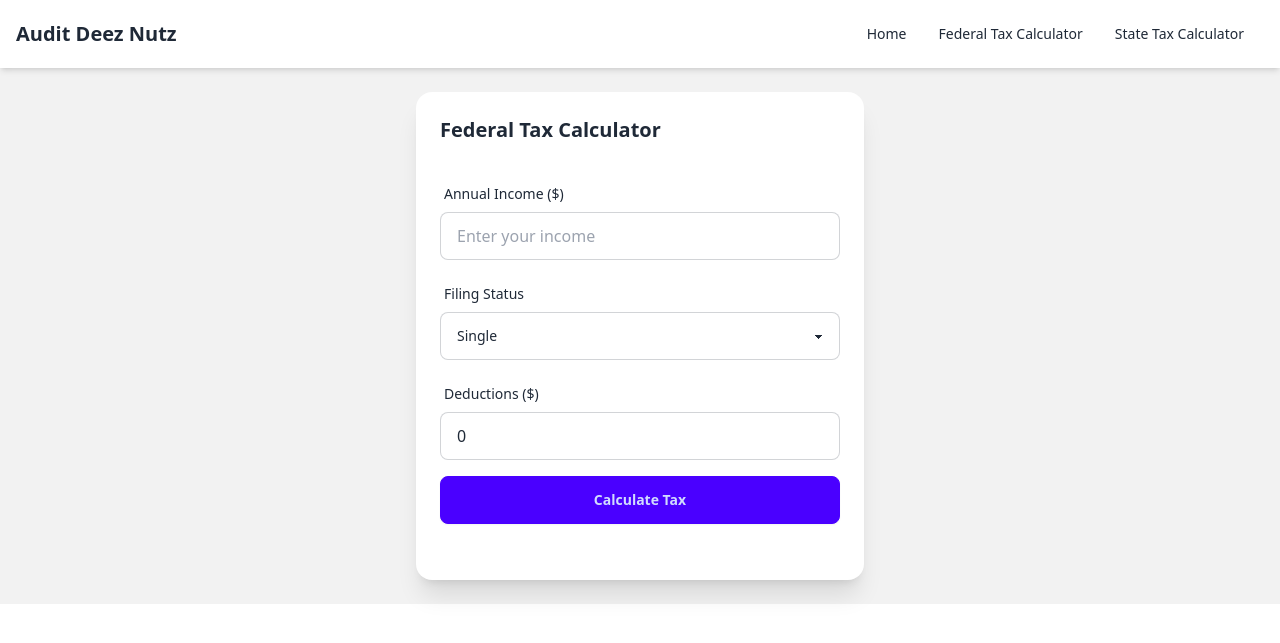
After one commit to 0bscurity/overtaxed, a Django app: template src/templates/pages/federal/federal-calculator.html in a window 1280 px wide. The commit adds this page. Shown: the top 643 px of the page. Run offline with Django 3.2, Linux system fonts and the light colour scheme; the template is opened without the code that fills it, so the values that code supplies are empty; some libraries are stand-ins or nearby versions.

Commit message:
Added basic federal calculations with htmx

```diff
--- a/src/pages/urls.py
+++ b/src/pages/urls.py
@@ -1,9 +1,11 @@
 from django.urls import path
 
-from pages.views import HomePageView, FederalCalculatorView, StateCalculatorView
+from pages.views import HomePageView, FederalCalculatorView, StateCalculatorView, FederalTaxCalculateView
 
 urlpatterns = [
     path('', HomePageView.as_view(), name='home'),
     path('federal-calculator/', FederalCalculatorView.as_view(), name='federal_calculator'),
+    path('federal-calculator/calculate/', FederalTaxCalculateView.as_view(), name='federal_tax_calculate'),
+
     path("state-calculator/", StateCalculatorView.as_view(), name='state_calculator'),
 ]
--- a/src/templates/base.html
+++ b/src/templates/base.html
@@ -7,6 +7,8 @@
     <!-- Tailwind CSS with DaisyUI CDN -->
     <link href="https://cdn.jsdelivr.net/npm/daisyui@4.12.14/dist/full.min.css" rel="stylesheet" type="text/css"/>
     <script src="https://cdn.tailwindcss.com"></script>
+    <script src="https://unpkg.com/htmx.org"></script>
+
     <script>
         tailwind.config = {
             plugins: [daisyui],
--- a/src/templates/pages/federal-calculator.html
+++ /dev/null
@@ -1,5 +0,0 @@
-{% extends "base.html" %}
-{% block title %}Federal Tax Calculator{% endblock %}
-{% block content %}
-
-{% endblock %}
--- /dev/null
+++ b/src/templates/pages/federal/federal-calculator.html
@@ -0,0 +1,68 @@
+{% extends "base.html" %}
+
+{% block title %}Federal Tax Calculator{% endblock %}
+
+{% block content %}
+    <div class="card bg-base-100 shadow-xl p-6 max-w-md mx-auto">
+        <h2 class="text-xl font-bold mb-4">Federal Tax Calculator</h2>
+        <form
+                method="post"
+                hx-post="{% url 'federal_tax_calculate' %}"
+                hx-target="#tax-result"
+                hx-swap="outerHTML"
+                class="space-y-4"
+        >
+            {% csrf_token %}
+            <div class="form-control">
+                <label class="label">
+                    <span class="label-text">Annual Income ($)</span>
+                </label>
+                <input
+                        type="number"
+                        name="income"
+                        class="input input-bordered w-full"
+                        placeholder="Enter your income"
+                        required
+                >
+            </div>
+            <div class="form-control">
+                <label class="label">
+                    <span class="label-text">Filing Status</span>
+                </label>
+                <select name="status" class="select select-bordered w-full" required>
+                    <option value="single">Single</option>
+                    <option value="married">Married Filing Jointly</option>
+                    <option value="head_of_household">Head of Household</option>
+                </select>
+            </div>
+            <div class="form-control">
+                <label class="label">
+                    <span class="label-text">Deductions ($)</span>
+                </label>
+                <input
+                        type="number"
+                        name="deductions"
+                        class="input input-bordered w-full"
+                        placeholder="Enter deductions"
+                        value="0"
+                >
+            </div>
+            <button type="submit" class="btn btn-primary w-full">Calculate Tax</button>
+        </form>
+
+        <div id="tax-result" class="mt-4">
+        </div>
+
+
+        <!-- Tax Result -->
+        <div id="tax-result" class="mt-4">
+            {% if tax is not None %}
+                <div class="alert alert-info shadow-lg">
+                    <div>
+                        <span>Your estimated federal tax is: <strong>${{ tax }}</strong></span>
+                    </div>
+                </div>
+            {% endif %}
+        </div>
+    </div>
+{% endblock %}
```
Also changed, not shown: src/pages/forms.py (added, +32 -0 lines), src/pages/views.py (+28 -2 lines), src/templates/pages/federal/federal-results.html (added, +15 -0 lines). Lines whose indentation alone changed are shown as unchanged.
